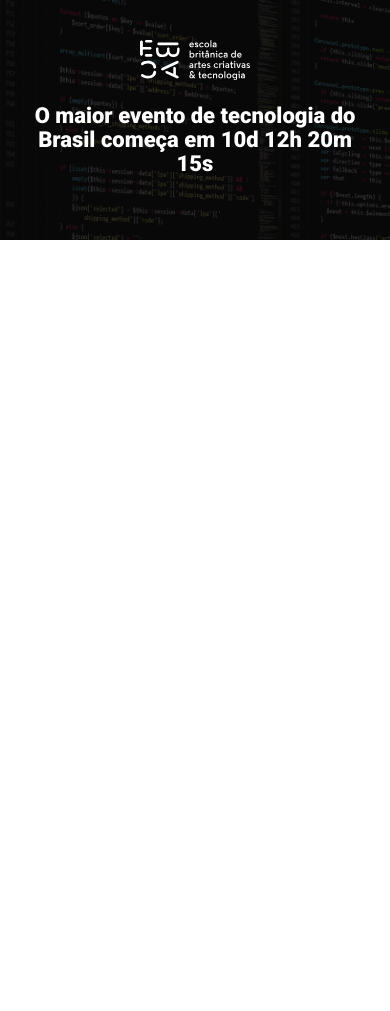
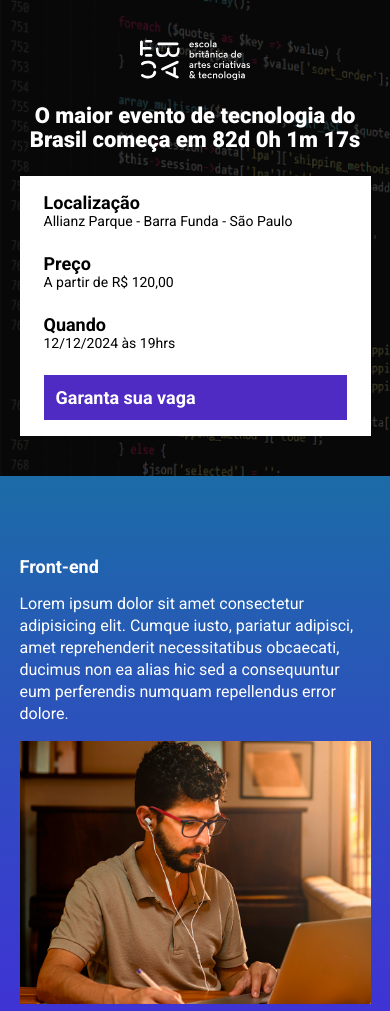
Before and after one commit to rafaelkamada1/ebac_tech_talks, a website built with Parcel: page src/index.html in a window 390 px wide. Shown: the top 1011 px of the page. Before the commit the page ends 844 px from the top, so only its background shows below. Built offline with nearby package versions, Linux system fonts and the light colour scheme.

Commit message:
criando a contagem regressiva

```diff
--- a/package.json
+++ b/package.json
@@ -2,9 +2,9 @@
   "name": "ebac_talks",
   "version": "1.0.0",
   "description": "",
-  "main": "index.js",
   "scripts": {
     "dev": "parcel src/index.html src/styles/main.scss src/scripts/main.js",
+    "build": "parcel build src/index.html",
     "test": "echo \"Error: no test specified\" && exit 1"
   },
   "keywords": [],
--- a/src/index.html
+++ b/src/index.html
@@ -9,19 +9,82 @@
     <link rel="preconnect" href="https://fonts.gstatic.com" crossorigin>
     <link href="https://fonts.googleapis.com/css2?family=Roboto:wght@400;700;900&display=swap" rel="stylesheet">
     <link rel="stylesheet" href="styles/main.scss">
+    <link rel="stylesheet" href="https://unpkg.com/aos@next/dist/aos.css" />
 </head>
 <body>
 <header class="hero">
     <div class="container">
         <img class="hero__logo" src="./images/ebac_logo.svg" alt="EBAC">
         <p class="hero__text">
-            O maior evento de tecnologia do Brasil começa em 10d 12h 20m 15s
+            O maior evento de tecnologia do Brasil começa em <span id="contador"></span>
         </p>
+        <div class="infos-bar">
+            <ul class="infos-bar__infos">
+                <li class="infos-bar__infos__item">
+                    <b>Localização</b>
+                    Allianz Parque - Barra Funda - São Paulo
+                </li>
+                <li class="infos-bar__infos__item">
+                    <b>Preço</b>
+                    A partir de R$ 120,00
+                </li>
+                <li class="infos-bar__infos__item">
+                    <b>Quando</b>
+                    12/12/2024 às 19hrs
+                </li>
+            </ul>
+            <a href="#" class="button button--primary">
+                Garanta sua vaga
+            </a>
+        </div>
     </div>
+</header>
+<section class="event event--frontend">
+    <div class="container" data-aos="fade-right">
+        <div class="event__details">
+            <h2 class="event__details__title">Front-end</h2>
+            <p class="event__details__description">
+                Lorem ipsum dolor sit amet consectetur adipisicing elit. Cumque iusto, pariatur adipisci, amet reprehenderit necessitatibus obcaecati, ducimus non ea alias hic sed a consequuntur eum perferendis numquam repellendus error dolore.
+            </p>
+        </div>
+        <img class="event__image" src="./images/frontend.png" alt="Front-end">
+    </div>
+</section>
+<section class="event event--ui-ux event--image-left">
+    <div class="container" data-aos="fade-left">
+        <div class="event__details">
+            <h2 class="event__details__title">UI/UX</h2>
+            <p class="event__details__description">
+                Lorem ipsum dolor sit amet consectetur adipisicing elit. Cumque iusto, pariatur adipisci, amet reprehenderit necessitatibus obcaecati, ducimus non ea alias hic sed a consequuntur eum perferendis numquam repellendus error dolore.
+            </p>
+        </div>
+        <img class="event__image" src="./images/frontend.png" alt="Front-end">
+    </div>
+</section>
+<section class="event event--data-science">
+    <div class="container"data-aos="fade-right">
+        <div class="event__details">
+            <h2 class="event__details__title">Data Science</h2>
+            <p class="event__details__description">
+                Lorem ipsum dolor sit amet consectetur adipisicing elit. Cumque iusto, pariatur adipisci, amet reprehenderit necessitatibus obcaecati, ducimus non ea alias hic sed a consequuntur eum perferendis numquam repellendus error dolore.
+            </p>
+        </div>
+        <img class="event__image" src="./images/frontend.png" alt="Front-end">
+    </div>
+</section>
+<section class="event event--backend event--image-left">
+    <div class="container"data-aos="fade-left">
+        <div class="event__details">
+            <h2 class="event__details__title">Back-end</h2>
+            <p class="event__details__description">
+                Lorem ipsum dolor sit amet consectetur adipisicing elit. Cumque iusto, pariatur adipisci, amet reprehenderit necessitatibus obcaecati, ducimus non ea alias hic sed a consequuntur eum perferendis numquam repellendus error dolore.
+            </p>
+        </div>
+        <img class="event__image" src="./images/frontend.png" alt="Front-end">
+    </div>
+</section>
 
-</header>
-
-
+    <script src="https://unpkg.com/aos@next/dist/aos.js"></script>
     <script src="scripts/main.js"></script>
 </body>
 </html>
--- a/src/scripts/main.js
+++ b/src/scripts/main.js
@@ -0,0 +1,32 @@
+AOS.init();
+
+const dataDoEvento = new Date("Aug 12, 2024 19:00:00");
+const timeStampDoEvento = dataDoEvento.getTime();
+
+const contaAsHoras = setInterval(function() {
+    const agora = new Date();
+    const timeStampAtual = agora.getTime();
+
+    const distanciaAteOEvento = timeStampDoEvento - timeStampAtual;
+
+    const diasEmMs = 1000 * 60 * 60 * 24;
+    const horasEmMs = 1000 * 60 * 60;
+    const minutosEmMs = 1000 * 60;
+
+    const diasAteOEvento = Math.floor(distanciaAteOEvento / diasEmMs);
+    const horasAteOEvento = Math.floor((distanciaAteOEvento % diasEmMs) / horasEmMs);
+    const minutosAteOEvento = Math.floor((distanciaAteOEvento % horasEmMs) / minutosEmMs);
+    const segundosAteOEvento = Math.floor((distanciaAteOEvento % minutosEmMs) / 1000);
+
+    console.log(diasAteOEvento);
+    console.log(horasAteOEvento);
+    console.log(minutosAteOEvento);
+    console.log(segundosAteOEvento);
+
+    document.getElementById('contador').innerHTML = `${diasAteOEvento}d ${horasAteOEvento}h ${minutosAteOEvento}m ${segundosAteOEvento}s`;
+
+    if(distanciaAteOEvento < 0) {
+        clearInterval(contaAsHoras);
+        document.getElementById('contador').innerHTML = 'Evento expirado'
+    }
+}, 1000);
--- /dev/null
+++ b/src/styles/_event.scss
@@ -0,0 +1,65 @@
+@use 'variables';
+
+.event {
+    padding: 80px 0;
+    background-image: linear-gradient(#1b6ca7, #442bdb);
+
+    &--frontend {
+        background-image: linear-gradient(variables.$blue1, variables.$blue2);
+    }
+
+    &--ui-ux {
+        background-image: linear-gradient(variables.$blue2, variables.$pink);
+    }
+
+    &--data-science {
+        background-image: linear-gradient(variables.$pink, variables.$yellow);
+    }
+
+    &--backend {
+        background-image: linear-gradient(variables.$yellow, variables.$pink);
+    }
+
+    &--image-left {
+        .container {
+            flex-direction: row-reverse;
+        }
+    }
+
+    .container {
+        display: flex;
+        gap: 40px;
+    }
+
+    &__image {
+        max-width: 360px;
+    }
+
+    &__details {
+
+        &__title {
+            font-size: 18px;
+            font-weight: bold;
+            margin-bottom: 16px;
+        }
+
+        &__description {
+            line-height: 22px;
+        }
+    }
+
+    @media (max-width: 640px) {
+        .container {
+            display: block;
+        }
+
+        &__image {
+            width: 100%;
+        }
+
+        &__details {
+            margin-right: 0;
+            margin-bottom: 16px;
+        }
+    }
+}
--- a/src/styles/_hero.scss
+++ b/src/styles/_hero.scss
@@ -1,3 +1,5 @@
+@use 'variables';
+
 .hero {
     padding-top: 64px;
     padding-bottom: 100px;
@@ -16,7 +18,7 @@
         left: 0;
         width: 100%;
         height: 100%;
-        background-color: #000;
+        background-color: variables.$secondaryTextColor;
         content: '';
         opacity: 0.7;
     }
@@ -26,7 +28,6 @@
         margin-bottom: 64px;
         font-size: 40px;
         line-height: 56px;
-        color: #fff;
         font-weight: 800;
         text-align: center;
     }
--- /dev/null
+++ b/src/styles/_variables.scss
@@ -0,0 +1,9 @@
+
+$textColor: #fff;
+$secondaryTextColor: #000;
+
+$blue1: #1b6ca7;
+$blue2: #442bdb;
+$pink: #89223b;
+$yellow: #9c791d;
+$purple: #4f2ac3;
--- /dev/null
+++ b/src/styles/components/_buttons.scss
@@ -0,0 +1,25 @@
+@use '../variables';
+
+.button {
+    padding: 12px;
+    font-size: 18px;
+    font-weight: bold;
+    text-decoration: none;
+    text-align: center;
+    white-space: nowrap;
+
+    &--primary {
+        color: #fff;
+        background-color: variables.$purple;
+    }
+
+    @media (max-width:640px) {
+        display: block;
+        max-width: 100%;
+    }
+
+    @media (max-width: 1024px) {
+        display: flex;
+        align-items: center;
+    }
+}
--- /dev/null
+++ b/src/styles/components/_infos_bar.scss
@@ -0,0 +1,42 @@
+@use '../variables';
+
+.infos-bar {
+    padding: 16px 24px;
+    background-color: variables.$textColor;
+    display: flex;
+    justify-content: space-between;
+
+    &__infos {
+        display: flex;
+        gap: 40px;
+
+        &__item {
+            font-size: 14px;
+            color: variables.$secondaryTextColor;
+
+            b {
+                color: variables.$secondaryTextColor;
+                font-size: 18px;
+                display: block;
+            }
+        }
+    }
+
+    @media (max-width:640px) {
+        display: block;
+
+        &__infos {
+            display: block;
+
+            &__item {
+                margin-bottom: 24px;
+            }
+        }
+    }
+
+    @media (max-width: 1024px) {
+        &__infos {
+            gap: 16px;
+        }
+    }
+}
--- a/src/styles/main.scss
+++ b/src/styles/main.scss
@@ -1,11 +1,16 @@
 @use 'hero';
+@use 'components/infos_bar';
+@use 'components/buttons';
+@use 'event';
+@use 'variables';
 
 * {
     margin: 0;
     padding: 0;
     box-sizing: border-box;
     font-family: Roboto, sans-serif;
-    color: #fff;
+    color: variables.$textColor;
+    list-style: none;
 }
 
 .container {
```
